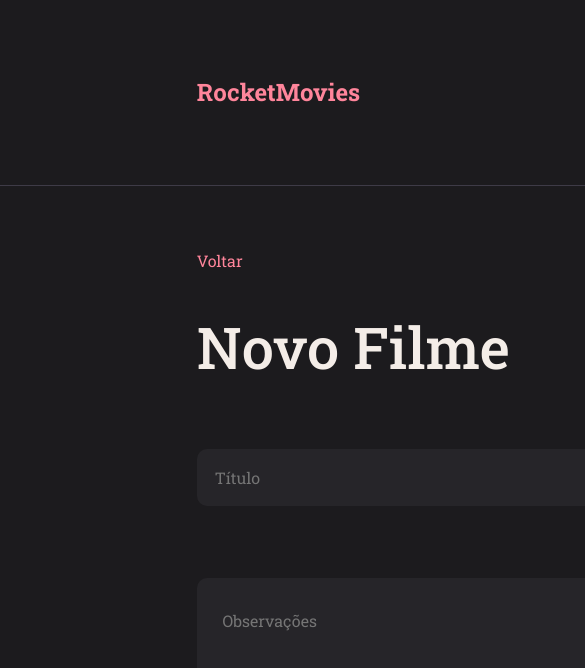
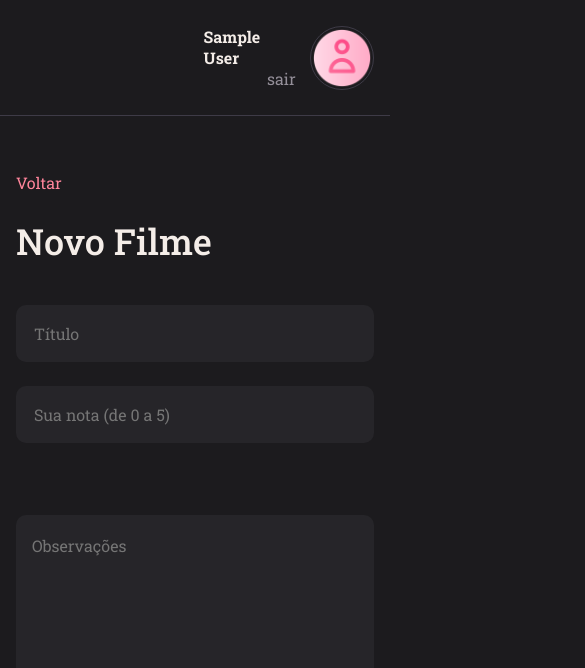
Before and after one commit to leonardomenezes7/rocketmovies_frontend, a React (Vite) app: page /new in a window 390 px wide. Shown: the top 668 px of the page, 585 px wide, since content can reach past the window. Built offline with nearby package versions, Linux system fonts and the light colour scheme; sample sign-in values are in the browser's storage.

Commit message:
add responsive layout

```diff
--- a/src/components/Header/styles.js
+++ b/src/components/Header/styles.js
@@ -1,4 +1,5 @@
 import styled from "styled-components";
+import { DEVICE_BREAKPOINTS } from "../../styles/deviceBreakpoints"
 
 export const Container = styled.header`
   width: 100%;
@@ -6,23 +7,53 @@ export const Container = styled.header`
   border-bottom: 1px solid;
   border-bottom-color: ${({ theme }) => theme.colors.gray};
   display: flex;
-  padding: 0 12.3rem;
+  padding: 0 7.68rem;
   align-items: center;
   justify-content: space-between;
-  height: 11.6rem;
+  height: 7.25rem;
 
   > h2 {
     color: ${({ theme }) => theme.colors.pink};
+
+    @media (max-width: ${DEVICE_BREAKPOINTS.MD}) {
+      display: none;
+    }
   }
 
   > div {
-    width: 63rem;
+    width: 39.3rem;
+
+    @media (min-width: ${DEVICE_BREAKPOINTS.SM}) {
+      width: 12rem;
+    }
+
+    @media (min-width: ${DEVICE_BREAKPOINTS.MD}) {
+      width: 26rem;
+    }
+
+    @media (min-width: ${DEVICE_BREAKPOINTS.LG}) {
+      width: 30rem;
+    }
+
+    @media (min-width: ${DEVICE_BREAKPOINTS.XL}) {
+      width: 39.3rem;
+    }
+  }
+
+  @media (min-width: ${DEVICE_BREAKPOINTS.SM}) {
+    padding: 1rem;
+  }
+
+  @media (min-width: ${DEVICE_BREAKPOINTS.MD}) {
+    padding: 2rem;
+  }
+
+  @media (min-width: ${DEVICE_BREAKPOINTS.XL}) {
+    padding: 0 7.68rem;
   }
 `
 
-export const Search = styled.div`
-
-`
+export const Search = styled.div``
 
 export const User = styled.section`
   display: flex;
@@ -48,8 +79,8 @@ export const User = styled.section`
   }
 
   > img {
-    width: 6.4rem;
-    height: 6.4rem;
+    width: 4rem;
+    height: 4rem;
     border-radius: 50%;
     border: 1px solid;
     border-color: ${({ theme }) => theme.colors.gray};
--- a/src/components/Movie/styles.js
+++ b/src/components/Movie/styles.js
@@ -3,17 +3,18 @@ import styled from "styled-components";
 export const Container = styled.div`
   width: 100%;
   background-color: ${({ theme }) => theme.colors.transparent_pink};
-  padding: 3.2rem;
-  border-radius: 1.6rem;
-  margin-bottom: 2.4rem;
+  padding: 2rem;
+  border-radius: 1rem;
+  margin-bottom: 1.5rem;
 
   > div {
-    margin-bottom: 1.6rem;
+    margin-bottom: 1rem;
     margin-top: .8rem;
   }
 
   > p {
     margin-bottom: 1.5rem;
     text-align: justify;
+    word-break: break-all;
   }
 `
--- a/src/components/NoteItem/styles.js
+++ b/src/components/NoteItem/styles.js
@@ -4,7 +4,7 @@ export const Container = styled.span`
   background-color: ${({ theme, isnew }) => isnew ? "transparent" : theme.colors.input_bg};
   color: ${({ theme, isnew }) => isnew ? "transparent" : theme.colors.input_bg};
   border: ${({ theme, isnew }) => isnew ? `2px dashed ${theme.colors.input_color}` : "none"};
-  padding: 1.6rem;
+  padding: 1rem;
   border-radius: 10px;
   display: flex;
 
@@ -17,7 +17,7 @@ export const Container = styled.span`
     align-items: center;
 
     svg {
-      font-size: 2.4rem
+      font-size: 1.5rem;
     }
   }
 
--- a/src/components/Tag/styles.js
+++ b/src/components/Tag/styles.js
@@ -2,8 +2,8 @@ import styled from "styled-components";
 
 export const Container = styled.span`
   background-color: ${({ theme }) => theme.colors.tag_bg};
-  padding: .8rem 1.6rem;
+  padding: .8rem 1rem;
   border-radius: .8rem;
-  font-size: 1.2rem;
-  margin-right: .8rem;
+  font-size: 0.75rem;
+  margin-right: .5rem;
 `
--- a/src/pages/Details/styles.js
+++ b/src/pages/Details/styles.js
@@ -1,10 +1,11 @@
 import styled from "styled-components";
+import { DEVICE_BREAKPOINTS } from "../../styles/deviceBreakpoints"
 
 export const Container = styled.div`
   height: 100vh;
   width: 100%;
   display: grid;
-  grid-template-rows: 11.6rem auto;
+  grid-template-rows: 7.25rem auto;
   grid-template-areas:
   "header"
   "content";
@@ -15,12 +16,26 @@ export const Content = styled.main`
   overflow-y: auto;
 
   > section {
-    padding: 0 12.3rem;
-    padding-bottom: 15.6rem;
+    padding: 0 7.68rem;
+    padding-bottom: 9.75rem;
+
+
+
+    @media (min-width: ${DEVICE_BREAKPOINTS.SM}) {
+      padding: 0 1rem;
+    }
+
+    @media (min-width: ${DEVICE_BREAKPOINTS.MD}) {
+      padding: 0 2rem;
+    }
+
+    @media (min-width: ${DEVICE_BREAKPOINTS.XL}) {
+      padding: 0 7.68rem;
+    }
 
     a {
       color: ${({ theme }) => theme.colors.pink};
-      margin-top: 4rem;
+      margin-top: 2.5rem;
       display: flex;
       align-items: center;
 
@@ -37,21 +52,21 @@ export const Content = styled.main`
     }
 
     > .title {
-      margin-top: 2.4rem;
+      margin-top: 1.5rem;
       display: flex;
       align-items: center;
-      gap: 2rem;
+      gap: 1.25rem;
     }
 
     > .user {
       display: flex;
-      margin-top: 2.4rem;
+      margin-top: 1.5rem;
       gap: .8rem;
       align-items: center;
 
       img {
-        height: 1.6rem;
-        width: 1.6rem;
+        height: 1rem;
+        width: 1rem;
         border-radius: 50%;
       }
 
@@ -67,16 +82,17 @@ export const Content = styled.main`
     }
 
     > .tags {
-      margin-top: 4rem;
+      margin-top: 2.5rem;
       display: flex;
       gap: .8rem;
     }
 
     > .text {
-      margin-top: 4rem;
+      margin-top: 2.5rem;
 
       p {
         text-align: justify;
+        word-break: break-all;
       }
     }
   }
--- a/src/pages/Home/styles.js
+++ b/src/pages/Home/styles.js
@@ -1,16 +1,17 @@
 import styled from "styled-components";
 import { Link } from "react-router-dom";
+import { DEVICE_BREAKPOINTS } from "../../styles/deviceBreakpoints";
 
 export const Container = styled.div`
   height: 100vh;
   display: grid;
-  grid-template-rows: 11.6rem auto;
+  grid-template-rows: 7.25rem auto;
   grid-template-areas:
   "header"
   "content";
 
   > main {
-    padding: 0 12.3rem;
+    padding: 0 7.68rem;
     grid-area: content;
     overflow-y: auto;
 
@@ -19,7 +20,28 @@ export const Container = styled.div`
       align-items: center;
       width: 100%;
       justify-content: space-between;
-      margin: 4rem 0;
+      margin: 2.5rem 0;
+
+      @media (max-width: ${DEVICE_BREAKPOINTS.MD}) {
+        flex-direction: column;
+        align-items: baseline;
+      }
+    }
+
+    @media (min-width: ${DEVICE_BREAKPOINTS.SM}) {
+      padding: 1rem;
+    }
+
+    @media (min-width: ${DEVICE_BREAKPOINTS.MD}) {
+      padding: 2rem;
+    }
+
+    @media (min-width: ${DEVICE_BREAKPOINTS.LG}) {
+      padding: 2rem;
+    }
+
+    @media (min-width: ${DEVICE_BREAKPOINTS.XL}) {
+      padding: 0 7.68rem;
     }
   }
 `
@@ -30,6 +52,6 @@ export const New = styled(Link)`
   color: ${({ theme }) => theme.colors.white};
 
   button {
-    width: 20.7rem;
+    width: 12.93rem;
   }
 `
--- a/src/pages/New/styles.js
+++ b/src/pages/New/styles.js
@@ -1,40 +1,58 @@
 import styled from "styled-components";
+import { DEVICE_BREAKPOINTS } from "../../styles/deviceBreakpoints"
 
 export const Container = styled.div`
   height: 100vh;
   display: grid;
-  grid-template-rows: 11.6rem auto;
+  grid-template-rows: 7.25rem auto;
   grid-template-areas:
   "header"
   "content";
 
   > main {
     grid-area: content;
-    padding: 0 12.3rem;
+    padding: 0 7.68rem;
     display: flex;
     flex-direction: column;
     overflow-y: auto;
 
+    @media (min-width: ${DEVICE_BREAKPOINTS.SM}) {
+      padding: 1rem;
+    }
+
+    @media (min-width: ${DEVICE_BREAKPOINTS.MD}) {
+      padding: 2rem;
+    }
+
+    @media (min-width: ${DEVICE_BREAKPOINTS.XL}) {
+      padding: 0 7.68rem;
+    }
+
     a {
       color: ${({ theme }) => theme.colors.pink};
-      margin-top: 4rem;
+      margin-top: 2.5rem;
     }
 
     h2 {
-      font-size: 3.6rem;
+      font-size: 2.25rem;
       font-weight: 500;
-      margin-top: 2.4rem;
+      margin-top: 1.5rem;
     }
   }
 `
 
 export const Form = styled.form`
   width: 100%;
-  margin: 4rem 0;
+  margin: 2.5rem 0;
 
   > div {
     display: flex;
-    gap: 4rem;
+    gap: 2.5rem;
+
+    @media (max-width: ${DEVICE_BREAKPOINTS.MD}) {
+      flex-direction: column;
+      gap: 1rem;
+    }
   }
 
   > textarea {
@@ -43,8 +61,8 @@ export const Form = styled.form`
     border: none;
     border-radius: 10px;
     width: 100%;
-    height: 27.4rem;
-    padding: 2rem 1.6rem;
+    height: 17.1rem;
+    padding: 1.25rem 1rem;
     color: ${({ theme }) => theme.colors.white};
     margin-top: 4rem;
   }
@@ -52,16 +70,16 @@ export const Form = styled.form`
   h3 {
     color: ${({ theme }) => theme.colors.gray_300};
     font-weight: 500;
-    font-size: 2rem;
+    font-size: 1,25rem;
     margin-top: 4rem;
     margin-bottom: 2.4rem;
   }
 
   .items {
     display: flex;
-    gap: 2.4rem;
+    gap: 1.5rem;
     background-color: ${({ theme }) => theme.colors.black};
-    padding: 1.6rem;
+    padding: 1rem;
     border-radius: .8rem;
     flex-wrap: wrap;
   }
--- a/src/pages/Profile/styles.js
+++ b/src/pages/Profile/styles.js
@@ -1,4 +1,6 @@
 import styled from "styled-components";
+import { DEVICE_BREAKPOINTS } from "../../styles/deviceBreakpoints"
+
 
 export const Container = styled.div`
   height: 100vh;
@@ -6,41 +8,45 @@ export const Container = styled.div`
 
   > header {
     width: 100%;
-    height: 14.4rem;
+    height: 9rem;
     background-color: ${({ theme }) => theme.colors.transparent_pink};
     display: flex;
     align-items: center;
 
     > a {
-      margin-left: 14.4rem;
+      margin-left: 9rem;
       display: flex;
       align-items: center;
       color: ${({ theme }) => theme.colors.pink};
+
+      @media (max-width: ${DEVICE_BREAKPOINTS.MD}) {
+        margin-left: 3rem;
+      }
     }
   }
 `
 
 export const Avatar = styled.div`
-  height: 18.6rem;
-  width: 18.6rem;
-  margin: -9.3rem auto;
+  height: 11.62rem;
+  width: 11.62rem;
+  margin: -5.81rem auto;
   position: relative;
 
   > img {
-    height: 18.6rem;
-    width: 18.6rem;
+    height: 11.62rem;
+    width: 11.62rem;
     border-radius: 50%;
   }
 
   > label {
     position: absolute;
     bottom: 0;
-    right: 1rem;
+    right: 0.62rem;
     background-color: ${({ theme }) => theme.colors.pink};
-    padding: 1.4rem;
+    padding: 0.87rem;
     border-radius: 50%;
-    width: 4.8rem;
-    height: 4.8rem;
+    width: 3rem;
+    height: 3rem;
     display: flex;
     align-items: center;
     cursor: pointer;
@@ -50,13 +56,13 @@ export const Avatar = styled.div`
     }
 
     svg {
-      font-size: 2.4rem;
+      font-size: 1.5rem;
       color: ${({ theme }) => theme.colors.tag_bg};
     }
   }
 `
 
 export const Form = styled.form`
-  width: 34rem;
-  margin: 15.7rem auto;
+  width: 21.25rem;
+  margin: 9.81rem auto;
 `
--- a/src/styles/global.js
+++ b/src/styles/global.js
@@ -18,7 +18,7 @@ export default createGlobalStyle`
 
   ::-webkit-scrollbar {
     background: none;
-    width: 0.8rem;
+    width: 0.5rem;
   }
 
   ::-webkit-scrollbar-thumb {
```
